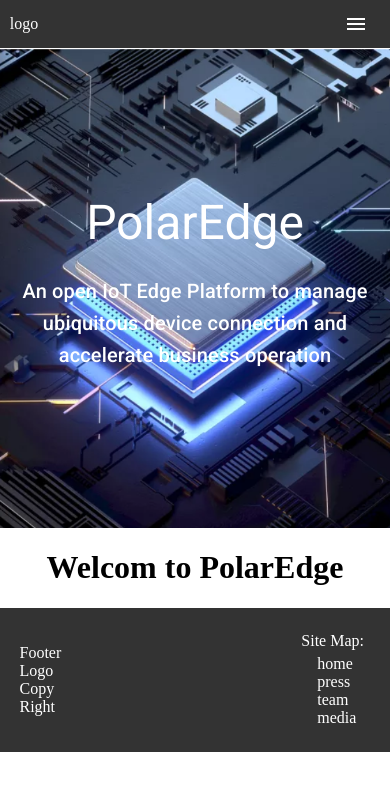
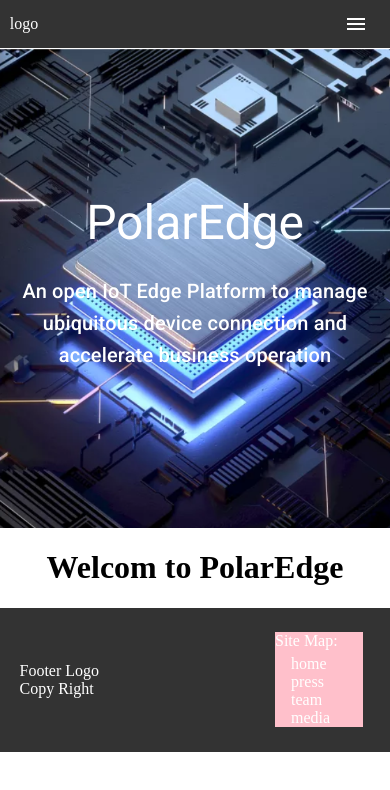
Before and after one commit to Hong-Sun2018/polar-edge-introduction-website, a Next.js app: page / in a window 390 px wide. Shown: the top 790 px of the page. Built offline with nearby package versions, Linux system fonts and the light colour scheme.

Commit message:
modify footer layout to fit cellphone screen

```diff
--- a/layout/footer/FooterBar.js
+++ b/layout/footer/FooterBar.js
@@ -19,7 +19,7 @@ const useStyles = makeStyles({
     color:'white',
   },
 	logo: {
-		width: '25%',
+		width: '50%',
 		display: 'flex',
 		flexDirection: 'column',
 		alignItems: 'flex-start',
@@ -41,7 +41,7 @@ const useStyles = makeStyles({
 		display: 'flex',
 		flexDirection: 'row',
 		alignItems: 'center',
-		justifyContent: 'flex-start',
+		justifyContent: 'flex-end',
 		// background: 'green',
 	}
 });
@@ -57,14 +57,15 @@ const FooterBar = () => {
           <div>Footer Logo</div>
           <div>Copy Right</div>
         </div>
+        {/*
         <div className={classes.social}>
-          {/*
           <div>social 1</div>
           <div>social 2</div>
           <div>social 3</div>
           <div>social 4</div>
-          */}
+
         </div>
+        */}
         <div className={classes.navi}>
           <NavBarFooter />
         </div>
--- a/layout/footer/NavBarFooter.js
+++ b/layout/footer/NavBarFooter.js
@@ -4,10 +4,10 @@ import { makeStyles } from "@material-ui/core";
 
 const useStyles = makeStyles({
 	root: {
-    width: '7em',
+    width: '6em',
 		display: 'flex',
 		flexDirection: 'column',
-    // background: 'pink',
+    background: 'pink',
 	},
 	title:{
 		paddingBottom:'5px',
```
